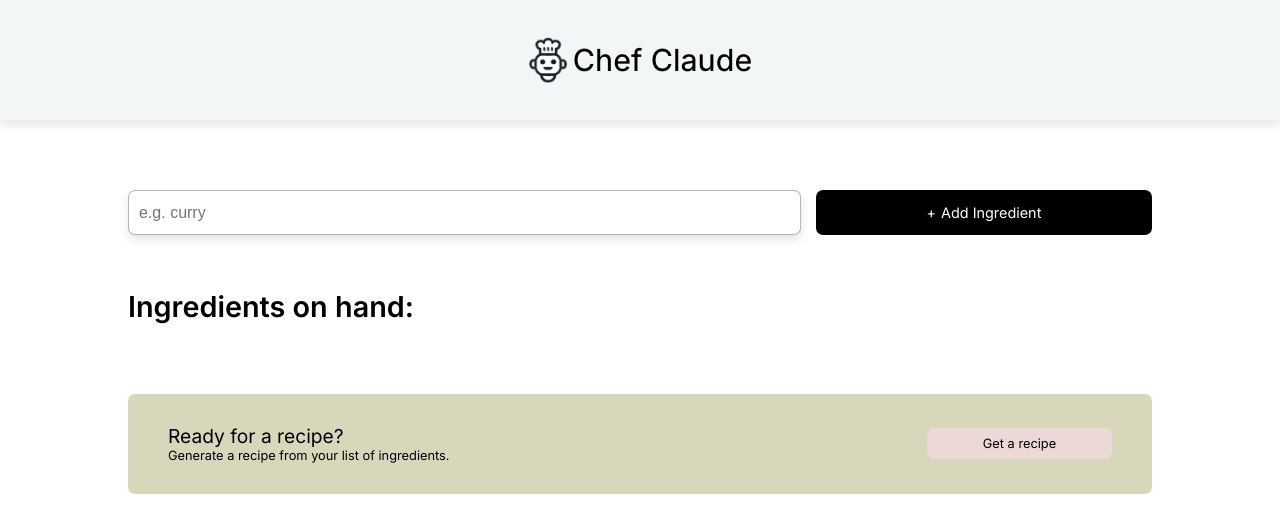
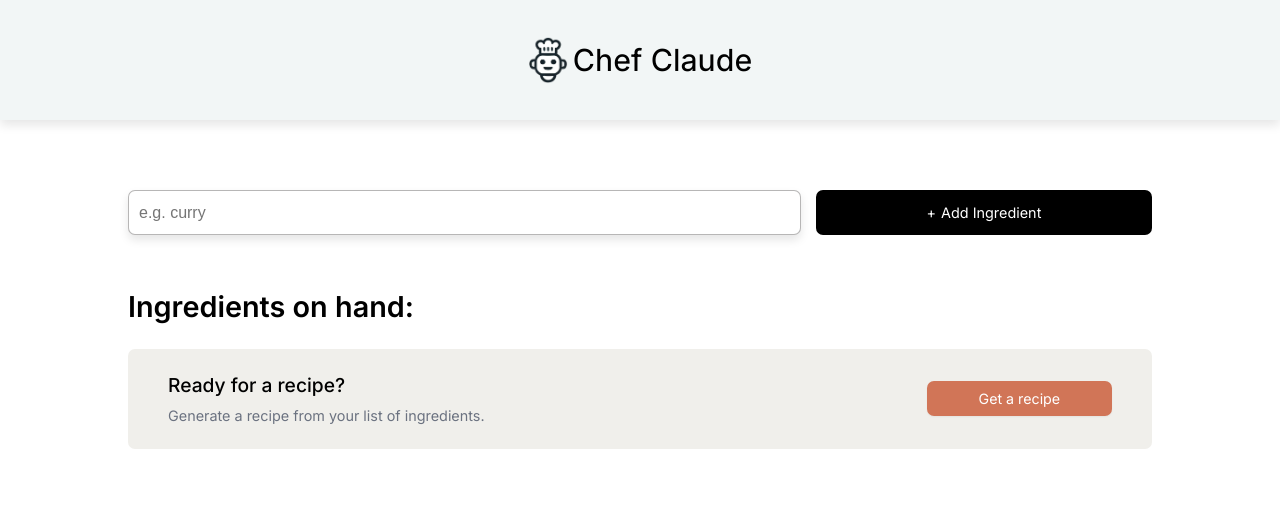
Before and after one commit to amunipelumi/chef-claude, a React (Vite) app: page / in a window 1280 px wide. Shown: the top 532 px of the page. Built offline with nearby package versions, Linux system fonts and the light colour scheme.

Commit message:
Updated styles

```diff
--- a/public/index.css
+++ b/public/index.css
@@ -76,6 +76,7 @@ main > form > button {
   border: none;
   border-radius: 7px;
   flex-grow: 1;
+  cursor: pointer;
 }
 
 main > form > button::before {
@@ -89,16 +90,22 @@ main > section > h2 {
 }
 
 main > section > ul {
-  font-size: 0.5rem;
+  margin-bottom: 25px;
+}
+
+main > section > ul > li {
+  font-size: 1.1rem;
+  color: #475467;
+  line-height: 28px;
 }
 
 .get-recipe-container {
-  background-color: rgb(216, 215, 187);
+  /* background-color: rgb(216, 215, 187); */
+  background: #F0EFEB;
   display: flex;
   justify-content: center;
   align-items: center;
   gap: 20px;
-  margin-top: 70px;
   padding: 10px 40px;
   height: 80px;
   border-radius: 7px;
@@ -106,30 +113,47 @@ main > section > ul {
 
 .get-recipe-container > div {
   width: 80%;
+  min-width: 300px;
 }
 
 .get-recipe-container > button {
-  background-color: rgba(238, 218, 218, 0.921);
+  background: #D17557;
+  color: white;
   width: 20%;
-  min-width: 100px;
+  min-width: 120px;
+  font-size: 0.89rem;
+  font-weight: 400;
   font-family: Inter, Arial, Helvetica, sans-serif;
-  font-size: 0.8rem;
-  font-weight: 400;
+  box-shadow: 0px 1px 2px 0px rgba(0, 0, 0, 0.05);
+  border: none;
   border-radius: 7px;
-  outline: none;
-  border: 1px;
-  padding: 8px 6px;
-  white-space: nowrap;
+  padding: 9px 15px;
+  cursor: pointer;
+  text-wrap: nowrap;
 }
 
 .get-recipe-container > div > h3 {
+  /* line-height: 24px; */
   font-size: 1.2rem;
-  font-weight: 400;
+  font-weight: 500;
   margin: 0;
 }
 
 .get-recipe-container > div > p {
-  font-size: 0.8rem;
+  /* line-height: 20px; */
+  margin: 10px 0px 0px;
+  font-size: 0.9rem;
   font-weight: 400;
-  margin: 0;
+  color: #6B7280;
 }
+
+.suggested-recipe-container {
+  color: #6B7280;
+  line-height: 25px;
+}
+
+.suggested-recipe-container > ul > li,
+.suggested-recipe-container > ol > li {
+  line-height: 25px;
+  margin-top: 10px;
+}
```
